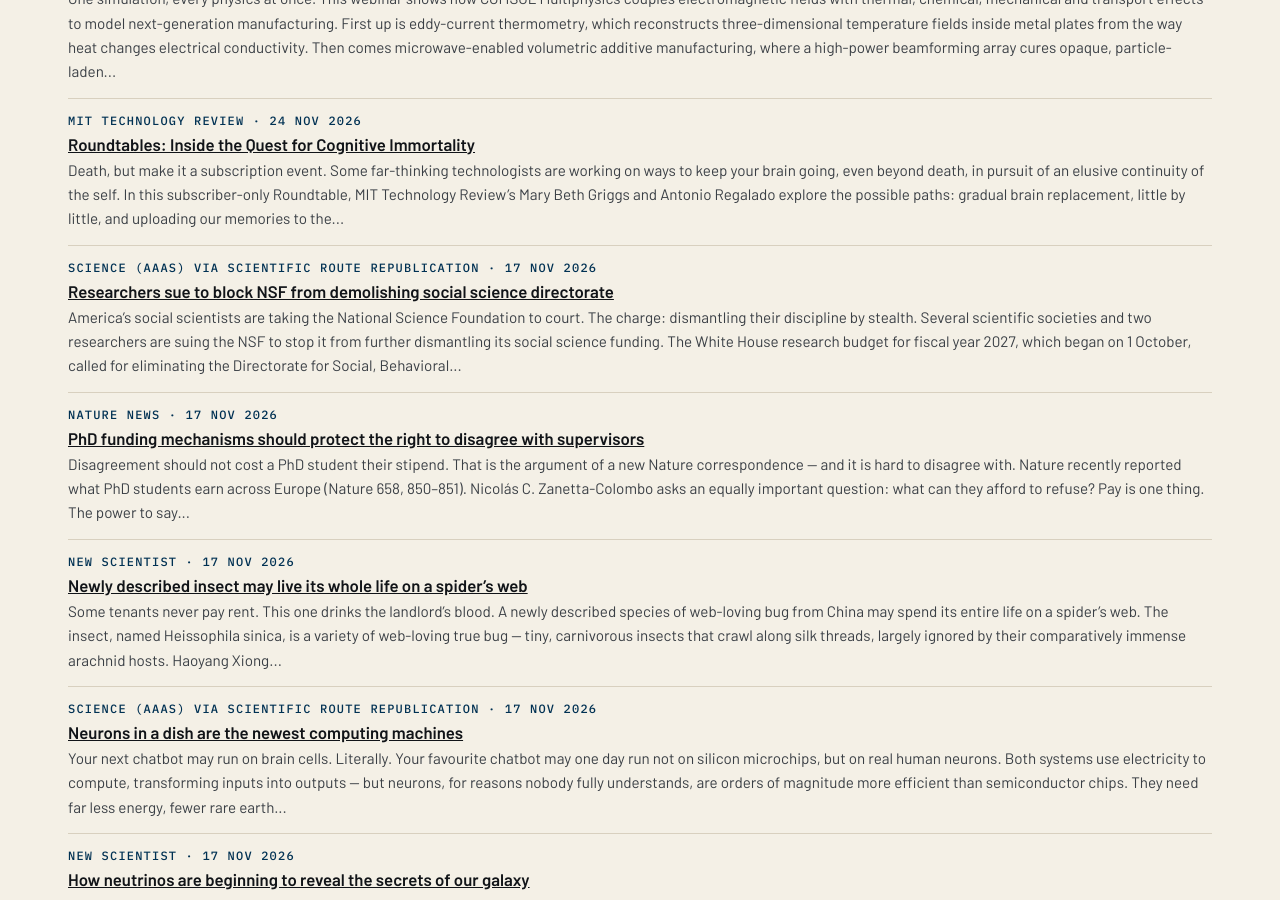
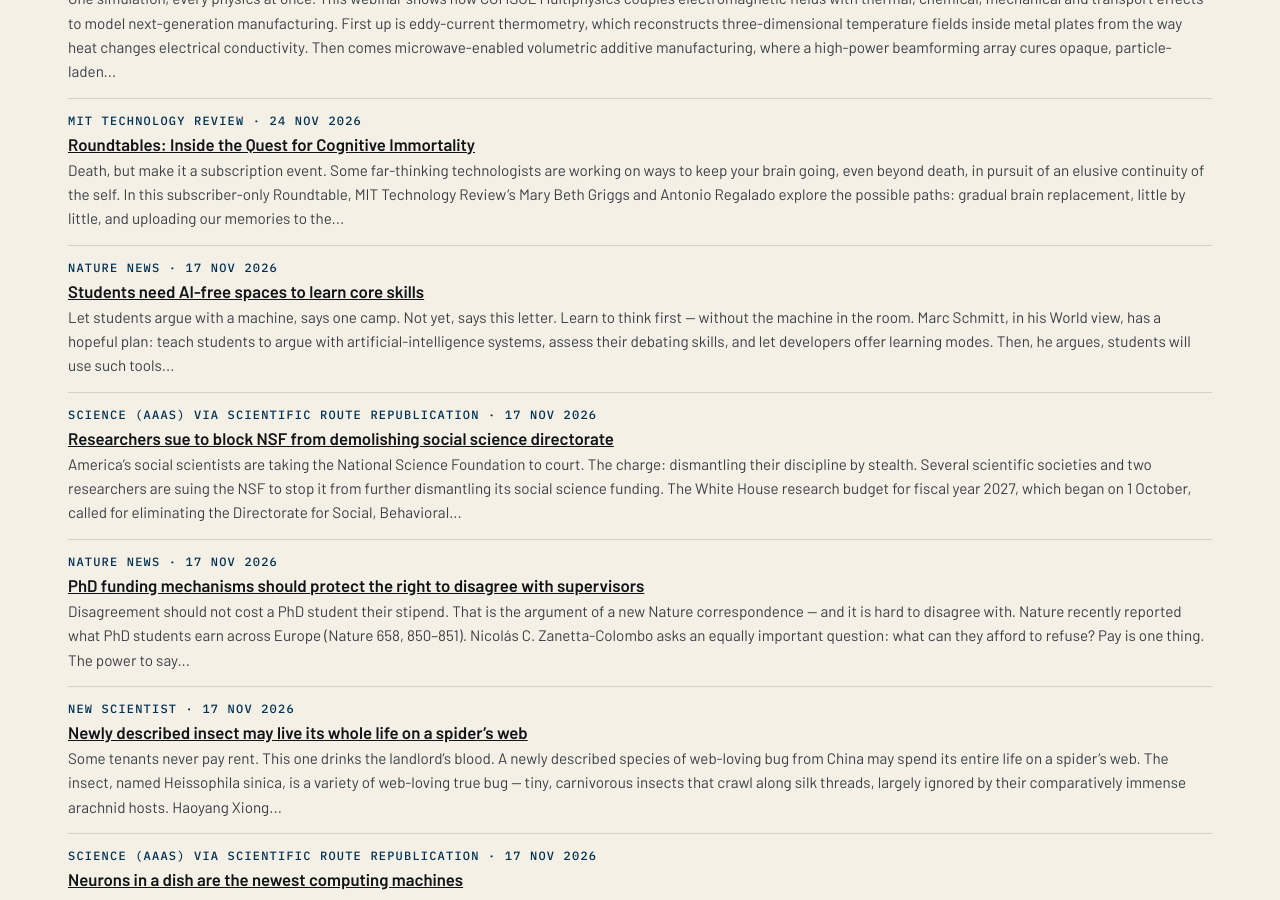
Before and after one commit to katz-news/katz.news, a Jekyll site: the page built from briefs/index.html, in a window 1280 px wide and 900 px high, scrolled down 637 px. Built offline with Jekyll 4.4.1, drawn with Linux system fonts in a browser that asks for light colours.

Commit message:
Publish 2026-11-11

```diff
--- a/_data/build.yml
+++ b/_data/build.yml
@@ -1 +1 @@
-published_at: 2026-11-11T21:07:35Z
+published_at: 2026-11-11T21:09:29Z
--- /dev/null
+++ b/_posts/briefs/2026-11-10-students-need-ai-free-spaces-to-learn-core-skills.md
@@ -0,0 +1,19 @@
+---
+published: true
+title: Students need AI-free spaces to learn core skills
+date: 2026-11-17
+section: science
+source_name: Nature News
+source_url: https://www.nature.com/articles/d41586-026-03644-5
+---
+Let students argue with a machine, says one camp. Not yet, says this letter. Learn to think first — without the machine in the room.
+
+Marc Schmitt, in his World view, has a hopeful plan: teach students to argue with artificial-intelligence systems, assess their debating skills, and let developers offer learning modes. Then, he argues, students will use such tools as a sparring partner rather than as an oracle. Concerns about losing critical-thinking skills are, he says, 'aimed at the wrong object': as with the calculator, abilities will 'come out sharper'.
+
+Pablo Neira-Castro disagrees — politely, and at the root of it. The core skills in question are argument, debate and critical thinking. You cannot learn to argue by outsourcing the argument to the very tool that is supposed to teach you.
+
+The calculator analogy, he says, misses the point. A calculator does arithmetic you already understand. A chatbot argues in your place before you have learned how.
+
+The prescription is simple, and deliberately old-fashioned: protect spaces — classrooms, exams, exercises — where AI is absent, so students learn to think before they learn to prompt.
+
+Conclusion: AI is not a sparring partner, but rather a shortcut — and shortcuts skip the very skills they promise to sharpen.
```
